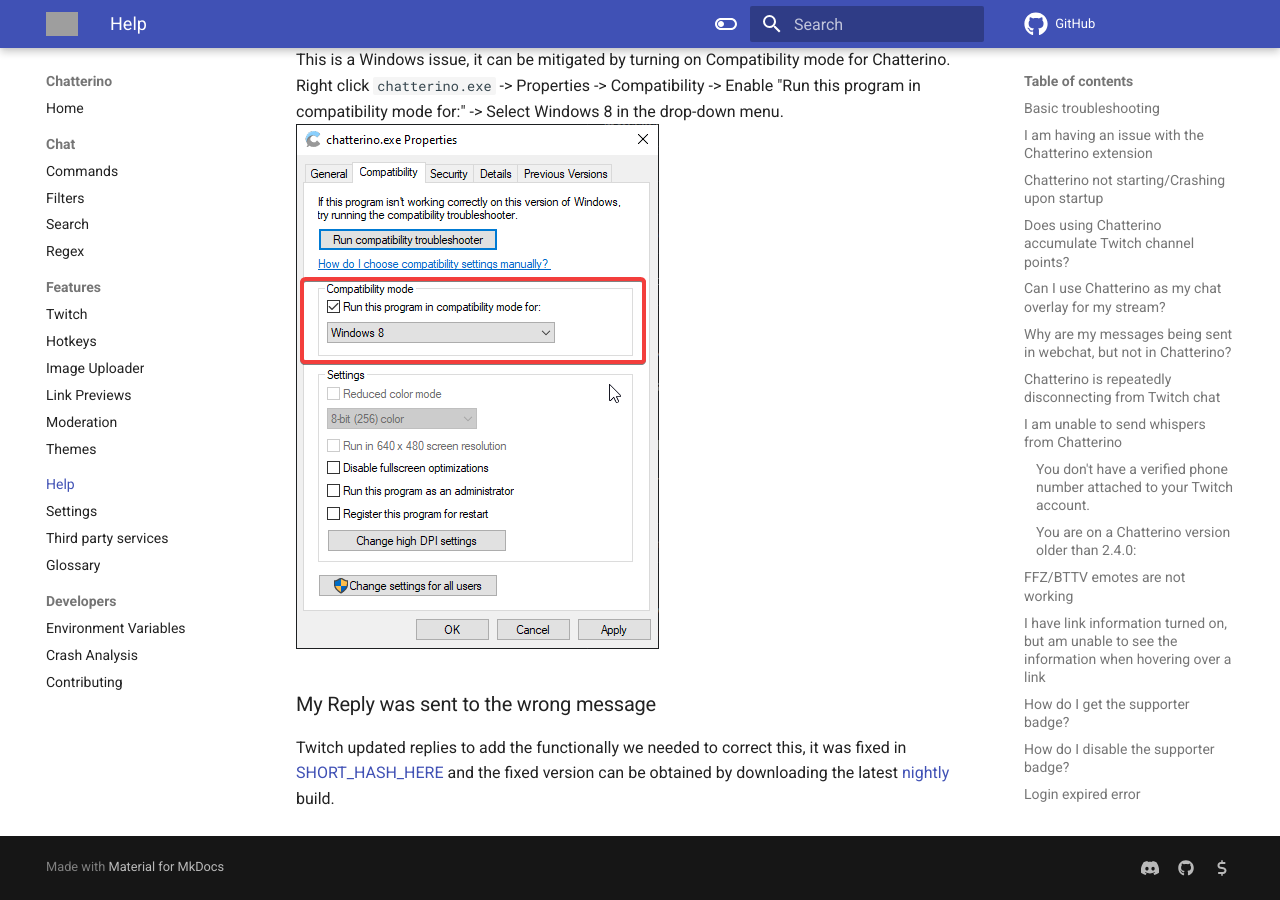
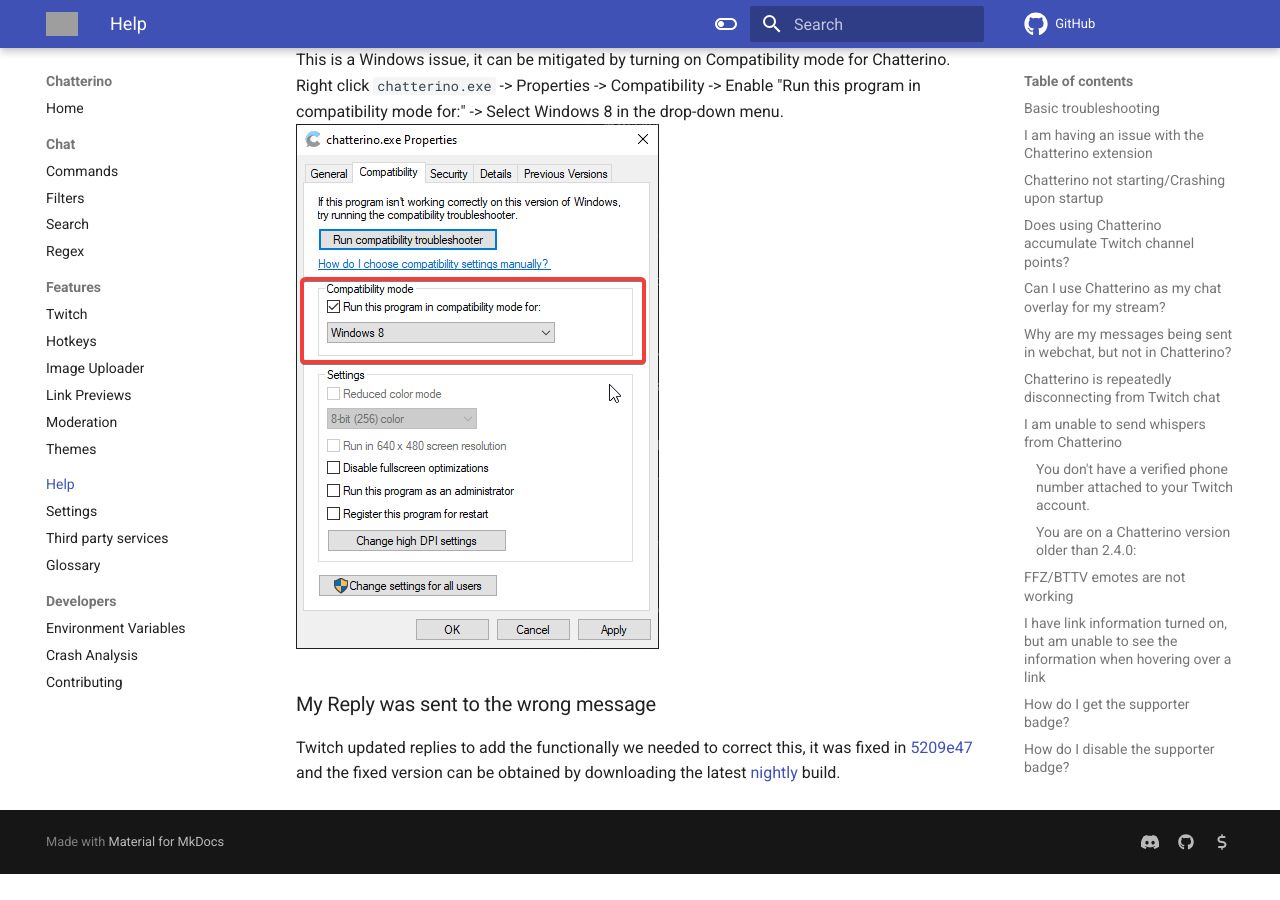
Before and after one commit to Chatterino/wiki, an MkDocs documentation site: the page built from docs/Help.md, in a window 1280 px wide and 900 px high, scrolled down 5075 px. Built offline with MkDocs 1.6.1 and Material for MkDocs 9.7.7, drawn with Linux system fonts in a browser that asks for light colours; comment, search, counter and statistics services are not loaded; after the commit the page ends 5949 px from its top, so only the background shows below that; grey boxes are pictures that could not be loaded.

Commit message:
add the commit info

```diff
--- a/docs/Help.md
+++ b/docs/Help.md
@@ -138,7 +138,7 @@
 
 ### My Reply was sent to the wrong message
 
-Twitch updated replies to add the functionally we needed to correct this, it was fixed in [SHORT_HASH_HERE] and the fixed version can be obtained by downloading the latest [nightly][nightly] build.
+Twitch updated replies to add the functionally we needed to correct this, it was fixed in [5209e47] and the fixed version can be obtained by downloading the latest [nightly][nightly] build.
 
-[SHORT_HASH_HERE]: https://github.com/Chatterino/chatterino2/commit/LONG_HASH_HERE
+[5209e47]: https://github.com/Chatterino/chatterino2/commit/5209e47df18d102925b9d59c79716cab8d89292c
 [nightly]: ../Help/#what-is-nightly-and-how-to-use-install-it
```
